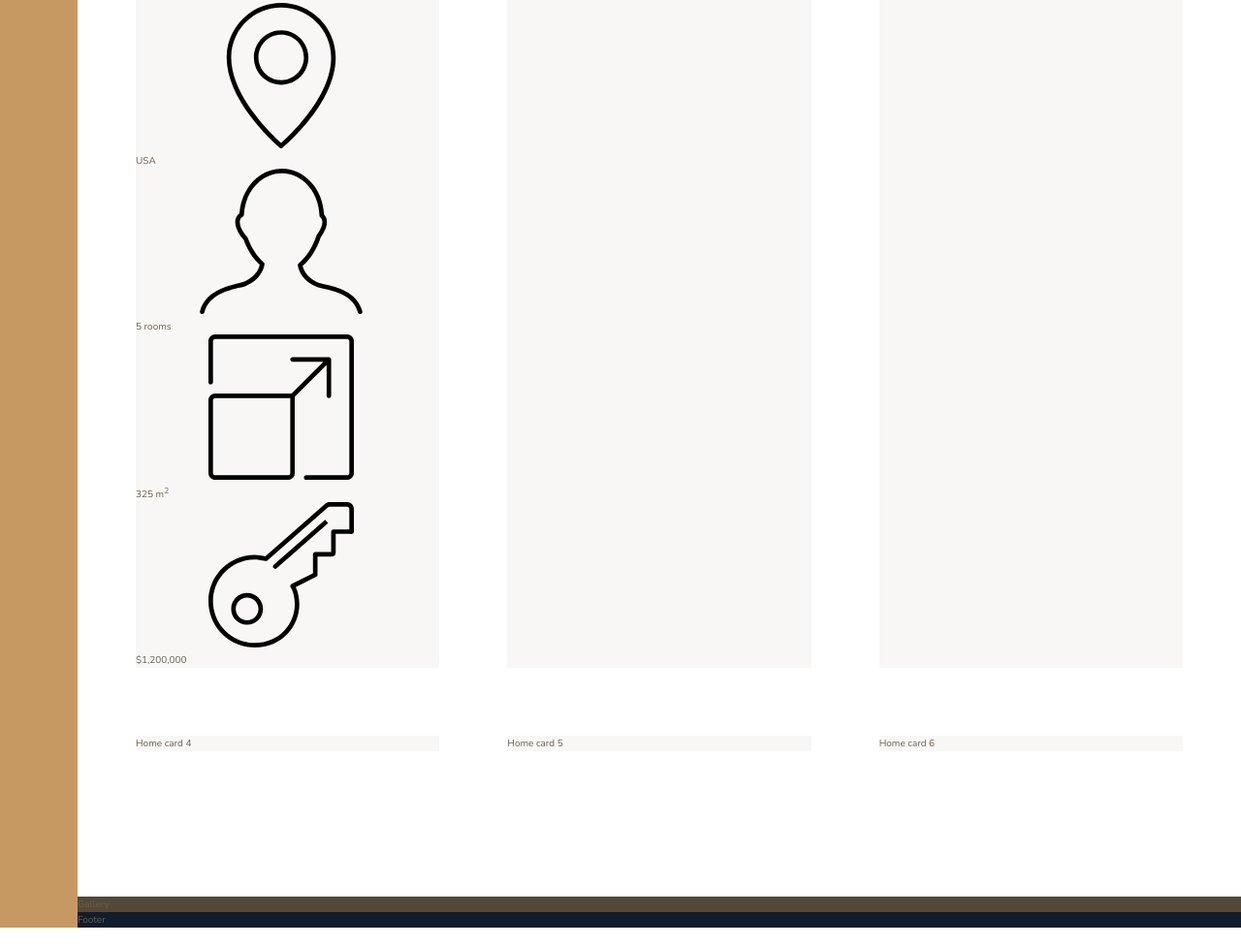
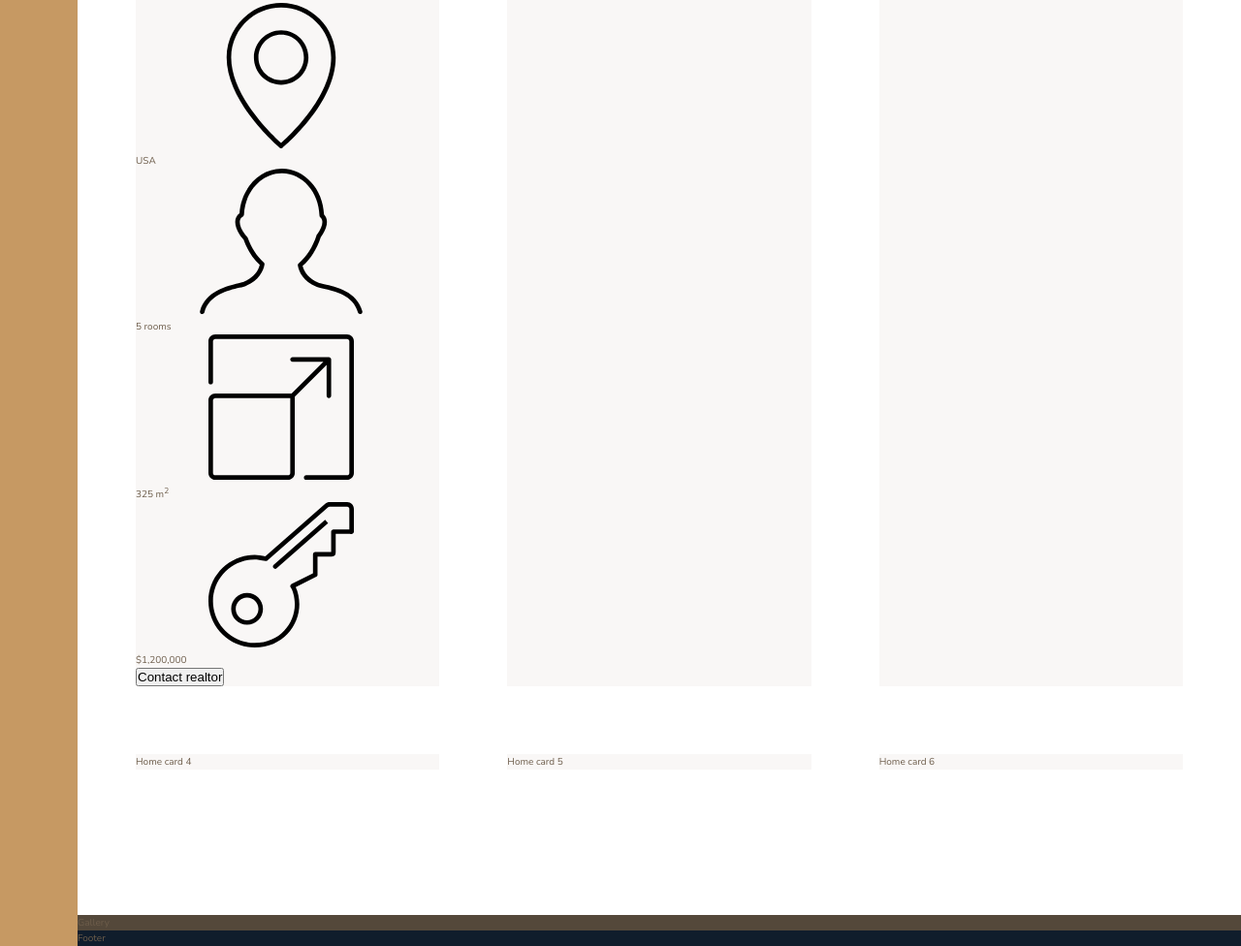
Before and after one commit to Scientific-Research/mk-advanced-css-grid-layouts-nexter, a website: page index.html in a window 1280 px wide. Shown: the part 2808-3784 px from the top of the page at 97% size. Drawn offline with nearby package versions, Linux system fonts and the light colour scheme.

Commit message:
and now, i placed the button at the bottomn of other items!

```diff
--- a/index.html
+++ b/index.html
@@ -126,6 +126,7 @@
           </svg>
           <p>$1,200,000</p>
         </div>
+        <button class="cta">Contact realtor</button>
       </div>
       <div class="home">Home card 2</div>
       <div class="home">Home card 3</div>
```
